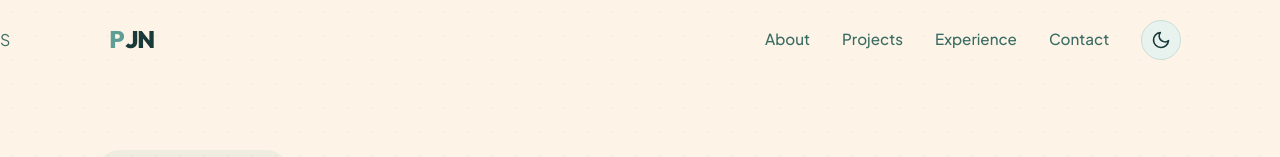
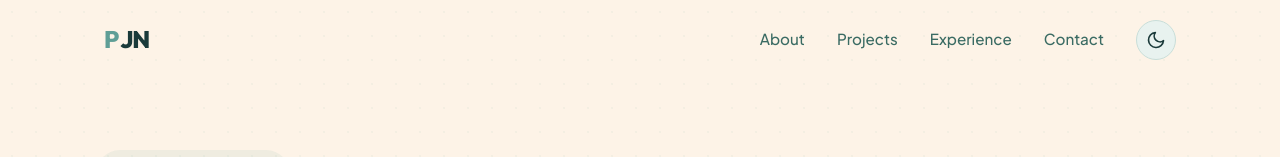
Before and after one commit to PatsyJoseph/portfolio, a React (Vite) app: page / in a window 1280 px wide. Shown: the top 157 px of the page. Built offline with nearby package versions, Linux system fonts and the light colour scheme.

Commit message:
Update Navbar.jsx

```diff
--- a/src/components/Navbar.jsx
+++ b/src/components/Navbar.jsx
@@ -22,7 +22,7 @@ export default function Navbar() {
   ];
 
   return (
-    <nav className={`navbar ${isScrolled ? 'scrolled' : ''}`}>S
+    <nav className={`navbar ${isScrolled ? 'scrolled' : ''}`}>
       <div className="navbar-container">
         <a href="#" className="navbar-logo" aria-label="Patrick Napud Portfolio Home">
           <span>P</span>JN
```
